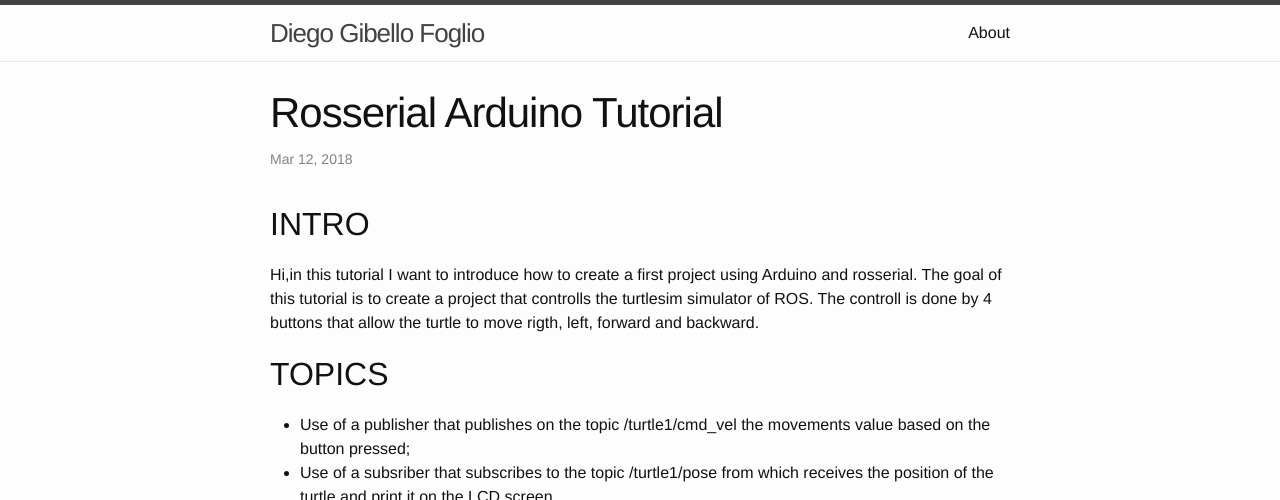
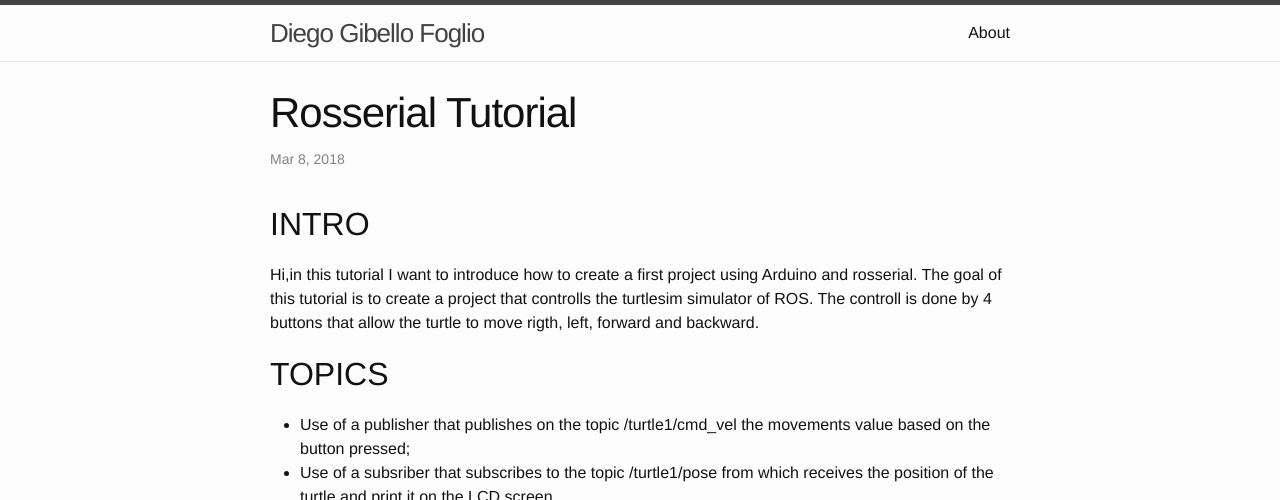
Before and after one commit to DiegoGiFo/DiegoGiFo.github.io, a Jekyll site: the page built from _posts/2018-03-12-rosserial-tutorial.markdown, in a window 1280 px wide and 900 px high, cut to the strip 0-500 px from the top of the window. Built offline with Jekyll 4.4.1, drawn with Linux system fonts in a browser that asks for light colours; part of the change alters nothing that is shown.

Commit message:
Update post rosserial

```diff
--- a/_posts/2018-03-12-rosserial-tutorial.markdown
+++ b/_posts/2018-03-12-rosserial-tutorial.markdown
@@ -1,8 +1,8 @@
 ---
 layout: post
-title:  "Rosserial Arduino Tutorial"
-date:   2018-03-12
-categories: ros rosserial turtlesim arduino lcd
+title:  "Rosserial Tutorial"
+date:   2018-03-08 12:55:40 +0100
+categories: jekyll update
 ---
 
 ## INTRO
```
